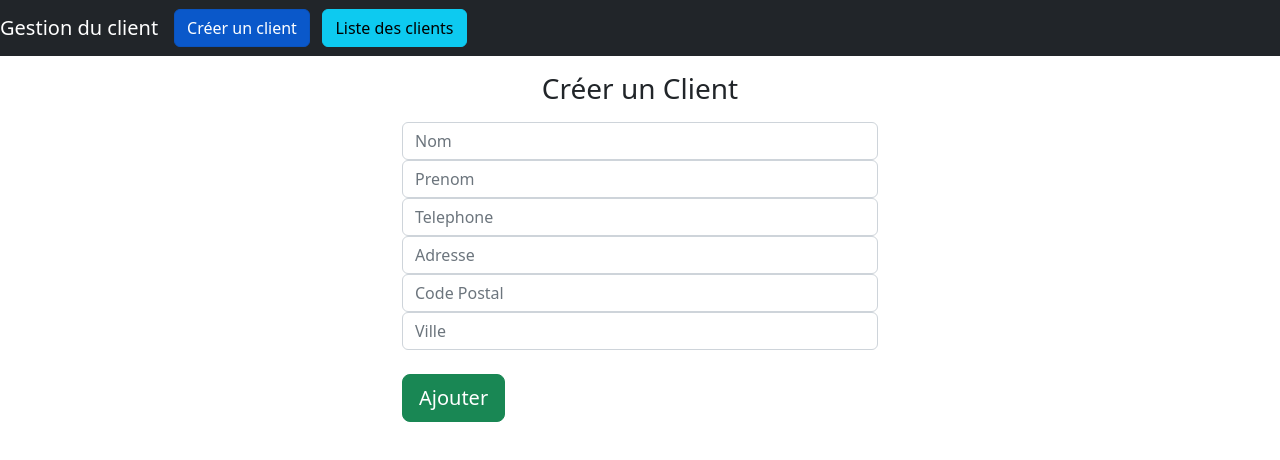
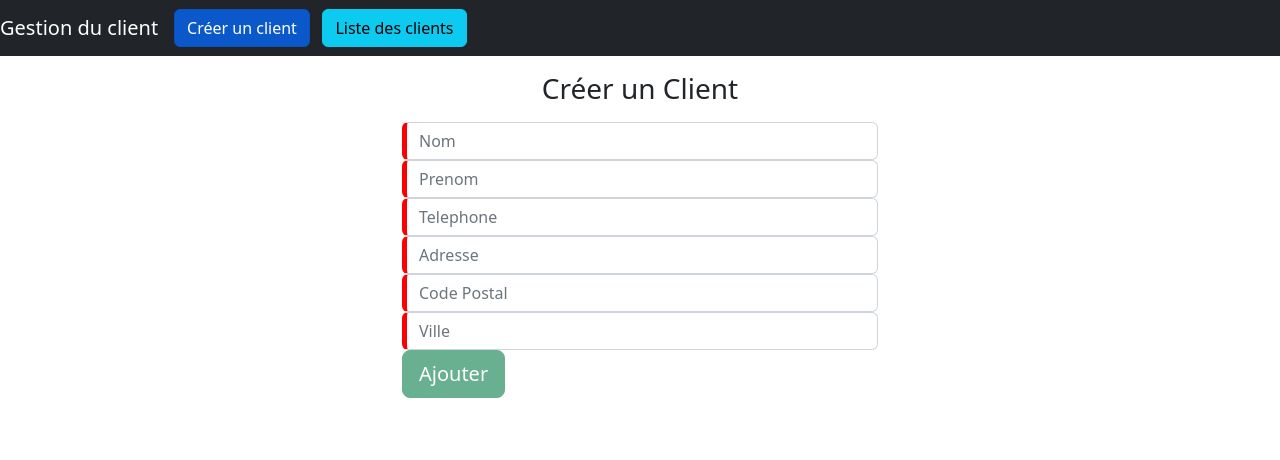
Before and after one commit to lpavius/PBAngular, an Angular app: page /create-client in a window 1280 px wide. Shown: the top 460 px of the page. Built offline with nearby package versions, Linux system fonts and the light colour scheme.

Commit message:
champs obligatoire pour validation

```diff
--- a/src/app/client-create/client-create.component.css
+++ b/src/app/client-create/client-create.component.css
@@ -0,0 +1,7 @@
+.ng-valid[required], .ng-valid.required {
+    border-left: 5px solid green;
+}
+
+.ng-invalid:not(form) {
+    border-left: 5px solid red;
+}
--- a/src/app/client-create/client-create.component.html
+++ b/src/app/client-create/client-create.component.html
@@ -4,16 +4,33 @@
             <h3 class="mb-3 text-center">Créer un Client</h3>
 
             <div class="form-group">
-                <input type="text" [(ngModel)]="clientDetails.nom" name="nom"  class="form-control" placeholder="Nom" >
-                <input type="text" [(ngModel)]="clientDetails.prenom" name="prenom"  class="form-control" placeholder="Prenom">
-                <!-- <input type="text" [(ngModel)]="clientDetails.login" name="login"  class="form-control" placeholder="Login"> -->
-                <input type="text" [(ngModel)]="clientDetails.telephone" name="telephone"  class="form-control"
-                        placeholder="Telephone">
-                <input type="text" [(ngModel)]="clientDetails.adresse.rue" name="adresss"  class="form-control" placeholder="Adresse">
-                <input type="text" [(ngModel)]="clientDetails.adresse.codePostal" name="codepostal"  class="form-control" placeholder="Code Postal">
+                <input type="text" [(ngModel)]="clientDetails.nom" name="nom" class="form-control" placeholder="Nom" required #nom="ngModel">
+                <div class="card-panel red accent-1" [hidden]="nom.valid || nom.pristine">
+                    Nom requis
+                </div>
+                <input type="text" [(ngModel)]="clientDetails.prenom" name="prenom"  class="form-control" placeholder="Prenom" required #prenom="ngModel">
+                <div class="card-panel red accent-1" [hidden]="prenom.valid || prenom.pristine">
+                    prenom requis
+                </div>
+                <input type="tel" [(ngModel)]="clientDetails.telephone" name="telephone"  class="form-control"
+                        placeholder="Telephone" required #tel="ngModel">
+                <div class="card-panel red accent-1" [hidden]="tel.valid || tel.pristine">
+                    telephone requis
+                </div>
+                <input type="text" [(ngModel)]="clientDetails.adresse.rue" name="adresss"  class="form-control" placeholder="Adresse" required #adresse="ngModel">
+                <div class="card-panel red accent-1" [hidden]="adresse.valid || adresse.pristine">
+                    adresse requis
+                </div>
+                <input type="text" [(ngModel)]="clientDetails.adresse.codePostal" name="codepostal"  class="form-control" placeholder="Code Postal" required #cp="ngModel">
+                <div class="card-panel red accent-1" [hidden]="cp.valid || cp.pristine">
+                    code postal requis
+                </div>
                 <input type="text" [(ngModel)]="clientDetails.adresse.ville" name="ville"  class="form-control"
-                        placeholder="Ville"> <br>
-                <button class="btn btn-success btn-lg btn-block" (click)="addClient()">Ajouter</button>
+                        placeholder="Ville" required #ville="ngModel">
+                <div class="card-panel red accent-1" [hidden]="ville.valid || ville.pristine">
+                    ville requis
+                </div>
+                <button class="btn btn-success btn-lg btn-block" (click)="addClient()" [disabled]="!mainForm.form.valid">Ajouter</button>
             </div>
         </form>
     </div>
```
